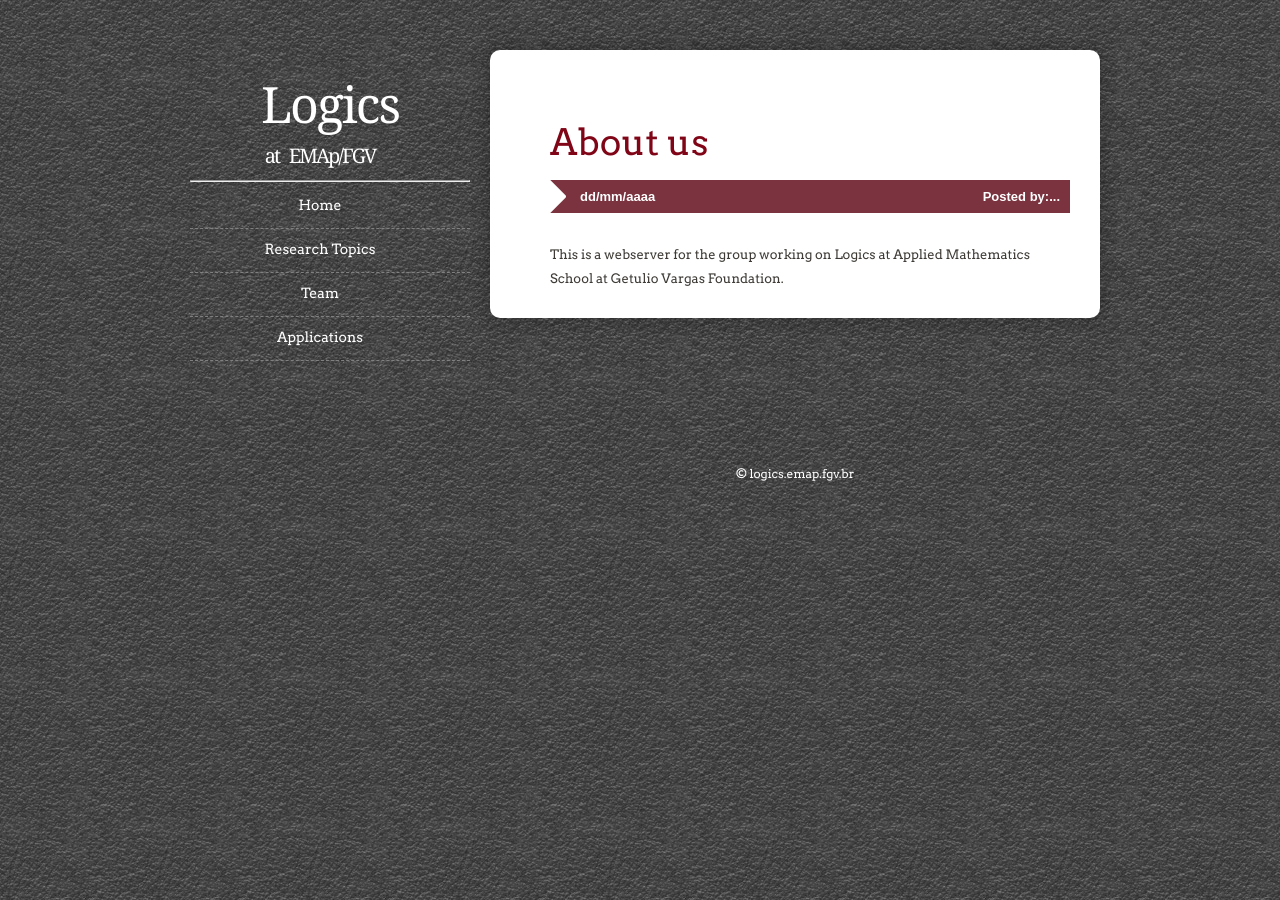
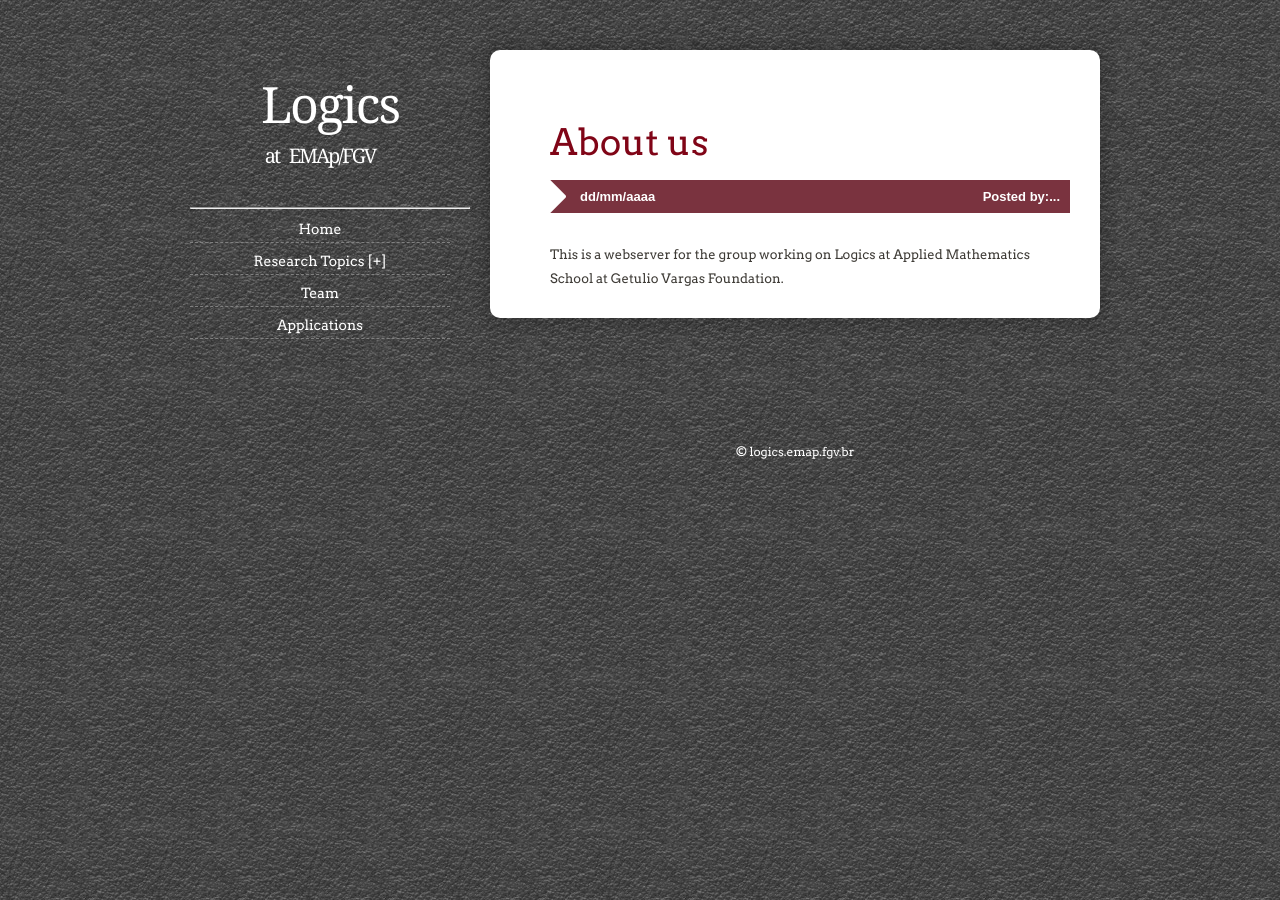
Before and after one commit to rfhaeusler/logics_website, a Jekyll site: the page built from index.html, in a window 1280 px wide. Built offline with Jekyll 4.4.1, drawn with Linux system fonts in a browser that asks for light colours; nearby versions of some CDN libraries; Markdown is read by kramdown in place of the engine named in the settings.

Commit message:
criacao de submenu

```diff
--- a/_layouts/default.html
+++ b/_layouts/default.html
@@ -46,17 +58,30 @@
 	      </div>
 	      <div id="menu">
 
-		<ul id="nav">
-		  <hr style="color: #808080;">
-		  <li class="current_page_item"><a href="/">Home</a></li>
-		  <li><a href="/research.html">Research Topics</a>
-                    <dl id="submenu">
-                      <dt id="hiden"><a href="/" >topic1</a></dt>
-                      <dt id="hiden"><a href="/" >topic2</a></dt>
-		    </dl>
-		  </li>
-                  <li><a href="/team.html">Team</a></li>
-		  <li><a href="/applications.html">Applications</a></li>
+		<!-- <ul id="nav"> -->
+		<!--   <hr style="color: #808080;">		  -->
+		<!--   <li class="current_page_item"><a href="/">Home</a></li> -->
+		<!--   <li><a href="/research.html">Research Topics</a> -->
+                <!--     <dl id="submenu"> -->
+                <!--       <dt id="hiden"><a href="/" >topic1</a></dt> -->
+                <!--       <dt id="hiden"><a href="/" >topic2</a></dt> -->
+		<!--     </dl>                  -->
+		<!--   </li> -->
+                <!--   <li><a href="/team.html">Team</a></li> -->
+		<!--   <li><a href="/applications.html">Applications</a></li> -->
+	 	<!-- </ul> -->
+                <dl id="nav">
+		  <hr style="color: #808080;"></hr>
+		  <dt><a href="/">Home</a></dt>
+		  <dt><a id="submenu" href="#">Research Topics [+]</a></dt>
+                  <div id="hiden">
+
+                    <dd><a href="/">topic1</a></dd>
+                    <dd><a href="/">topic2</a></dd>
+
+		  </div>
+                  <dt><a href="/team.html">Team</a></dt>
+		  <dt><a href="/applications.html">Applications</a></dt>
 		</dl>
 
 	      </div>
--- a/css/style.css
+++ b/css/style.css
@@ -115,24 +115,33 @@
     padding: 0;
 }
 
-#menu ul {
+#menu dl {
     margin: 0;
-    padding: 50px 0px 0px 0px;
+    padding: 20px 0px 0px 0px;
     list-style: none;
     line-height: normal;
 }
+#menu dd{
+    border-bottom: 1px dashed #000000 ;
+    width: 260px;
+    height: 27px;
+    margin: 4px 0px;
+    padding: 6px 0px 0px 0px;
+    text-align: right;
 
-#menu li {
+}
+#menu dt {
     border-bottom: 1px dashed #808080;
+    width: 260px;
+    height: 27px;
+    font-size: 14px;
 }
-
-
 #menu a {
     display: block;
     width: 260px;
     height: 27px;
     margin: 4px 0px;
-    padding: 8px 0px 0px 0px;
+    padding: 6px 0px 0px 0px;
     text-align: center;
     text-decoration: none;
     text-transform: capitalize;
@@ -140,18 +149,19 @@
     font-weight: normal;
     color: #FFFFFF;
 }
-
-#menu a:hover {
+#hiden{
+    width: 260px;
+    background: #000000;
+    border-radius: 10px;
+    box-shadow: 0px 0px 15px 5px rgba(0, 0, 0, .2);}
+}
+#menu dt:hover {
     background: #561924;
     text-decoration: none;
 }
-#hiden a{
- padding-left: 16px
-}
-dt:hover{
-   background: #808080;
-}
-
+/* #menu dd:hover{ */
+/*   background:	#561924 ; */
+/* } */
 
 /* Page */
 
```
Also changed, not shown: other parts of _layouts/default.html (+28 -16 lines), 5 other files.
